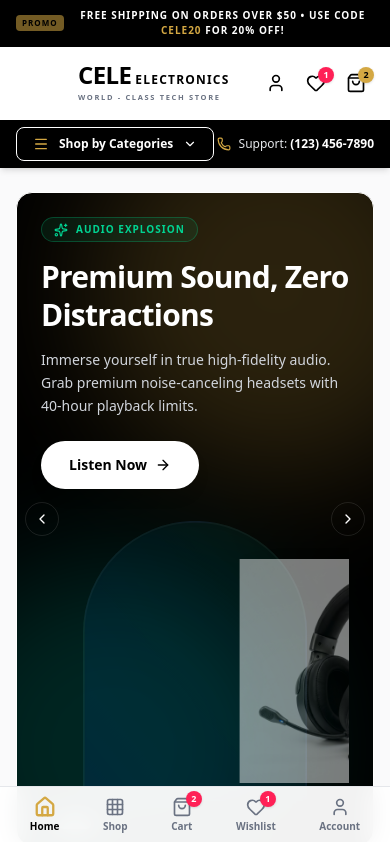
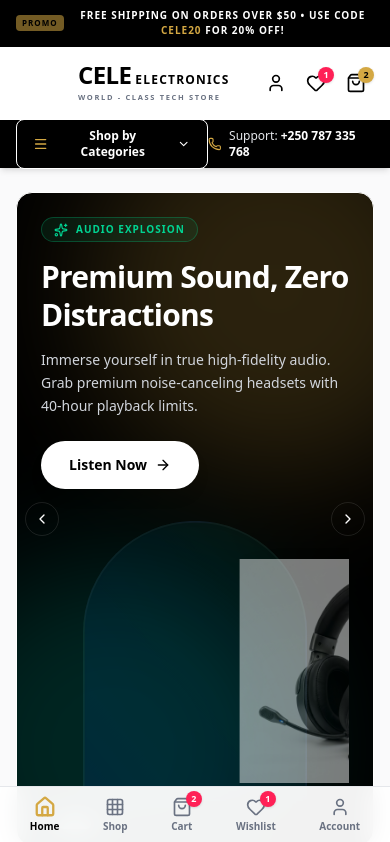
Before and after one commit to ingdia/cele_electronics, a Next.js app: page / in a window 390 px wide. Shown: the top 842 px of the page. Built offline with nearby package versions, Linux system fonts and the light colour scheme.

Commit message:
feat(layout): refine SecondaryNav with updated links and mobile responsiveness

```diff
--- a/src/components/layout/SecondaryNav.tsx
+++ b/src/components/layout/SecondaryNav.tsx
@@ -86,7 +86,7 @@ export const SecondaryNav = () => {
         {/* Right: Support */}
         <div className="flex items-center gap-2 text-xs font-medium text-gray-200">
           <Phone className="w-3.5 h-3.5 text-gold-500" />
-          <span>Support: <strong className="text-white">(123) 456-7890</strong></span>
+          <span>Support: <strong className="text-white">+250 787 335 768</strong></span>
         </div>
 
       </div>
```
